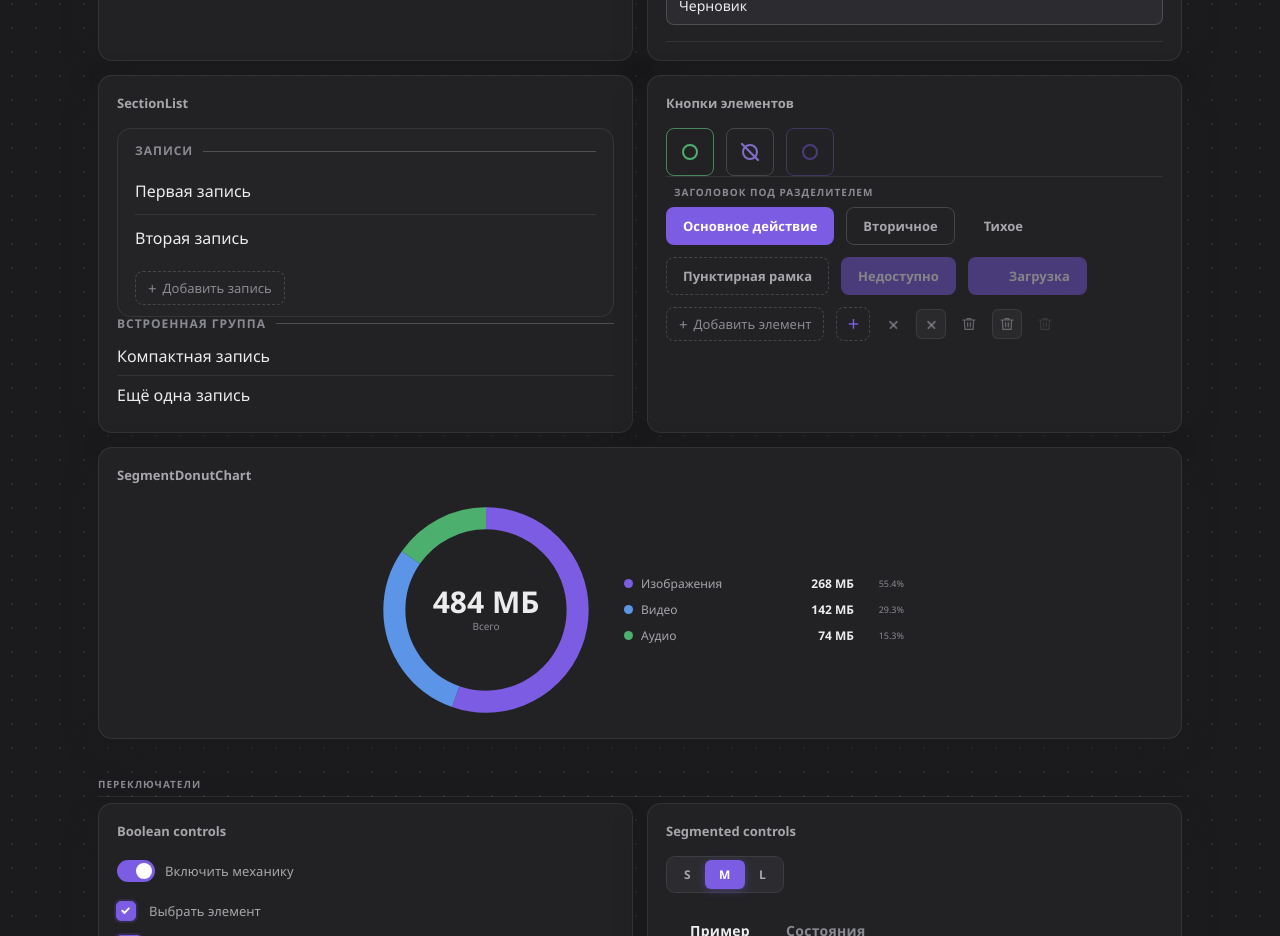
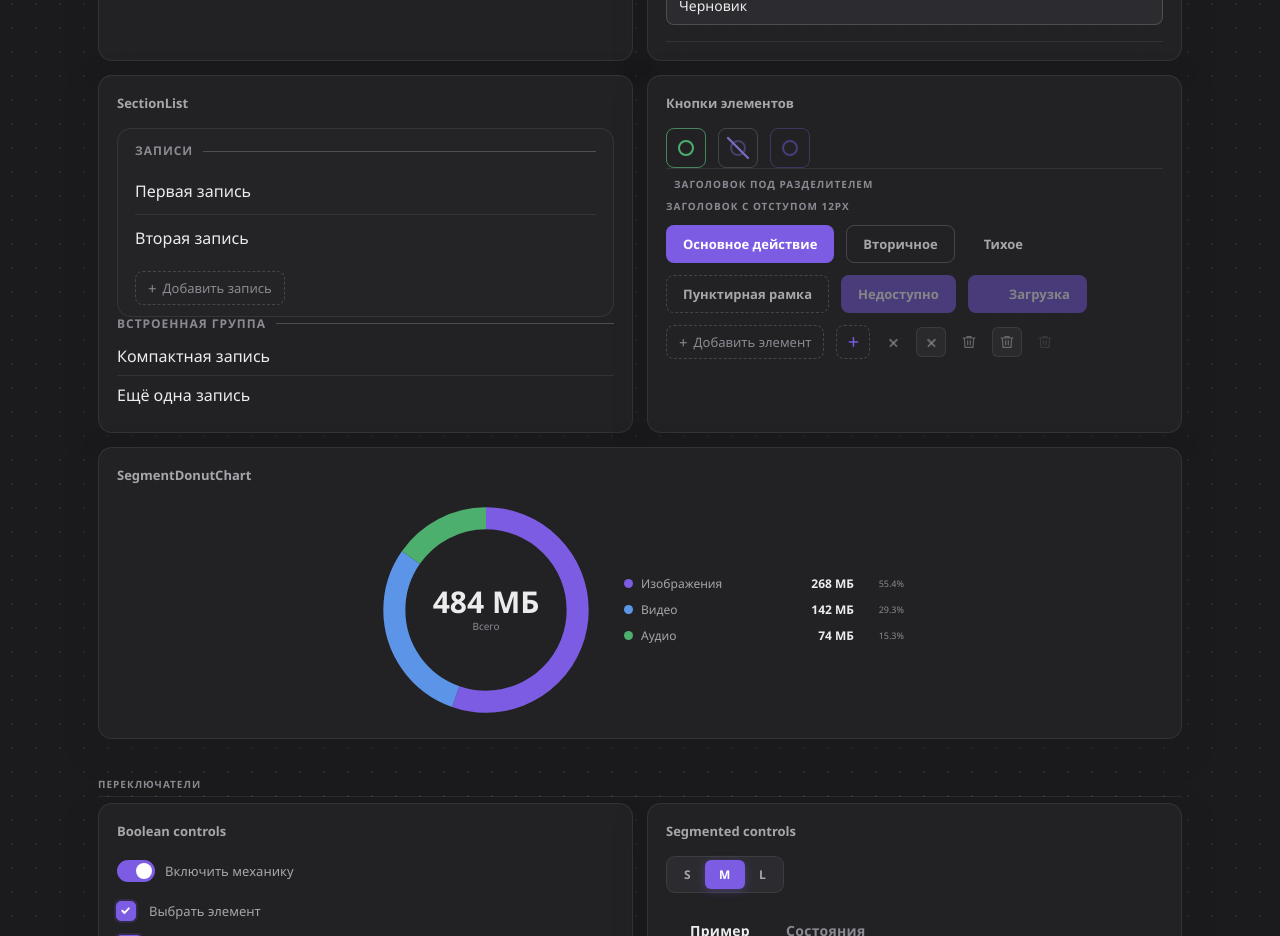
Before and after one commit to SylvieShare/share-ui, a Vue app: page / in a window 1280 px wide. Shown: the part 1760-2696 px from the top of the page. Built offline with nearby package versions, Linux system fonts and the light colour scheme.

Commit message:
Уменьшить IconToggleButton и добавить настройку отступа заголовка

```diff
--- a/package.json
+++ b/package.json
@@ -1,6 +1,6 @@
 {
   "name": "@sylvieshare/share-ui",
-  "version": "0.31.0",
+  "version": "0.32.0",
   "description": "Shared Vue 3 design tokens, UI primitives and headless interactions for SylvieShare applications.",
   "type": "module",
   "main": "./dist/share-ui.js",
--- a/src/components/IconToggleButton.vue
+++ b/src/components/IconToggleButton.vue
@@ -10,7 +10,7 @@
     <template #icon>
       <span class="share-icon-toggle__icon" aria-hidden="true"><slot name="icon" /></span>
       <svg class="share-icon-toggle__slash" viewBox="0 0 24 24" fill="none" aria-hidden="true">
-        <path d="M4 4 20 20" pathLength="1" />
+        <path d="M2 2 22 22" pathLength="1" />
       </svg>
     </template>
   </ActionButton>
@@ -22,13 +22,15 @@ const emit = defineEmits(['update:modelValue'])
 function toggle() { if (!props.disabled) emit('update:modelValue', !props.modelValue) }
 </script>
 <style scoped>
+.share-icon-toggle.share-action-button--icon-only { width: 40px; height: 40px; }
 .share-icon-toggle { position: relative; color: color-mix(in srgb, var(--icon-toggle-color) 65%, var(--text-muted)); transition: color .2s ease, border-color .2s ease, background .2s ease; }
 .share-icon-toggle.share-action-button:hover:not(:disabled) { color: var(--icon-toggle-color); }
 .share-icon-toggle--on { color: var(--icon-toggle-color); border-color: color-mix(in srgb, var(--icon-toggle-color) 60%, var(--border-strong)); }
-.share-icon-toggle__icon { display: grid; place-items: center; width: 24px; height: 24px; }
+.share-icon-toggle__icon { display: grid; place-items: center; width: 24px; height: 24px; opacity: .4; transition: opacity .2s ease; }
+.share-icon-toggle--on .share-icon-toggle__icon { opacity: 1; }
 .share-icon-toggle__icon :deep(svg) { width: 24px; height: 24px; }
 .share-icon-toggle__slash { position: absolute; width: 24px; height: 24px; left: 50%; top: 50%; transform: translate(-50%, -50%); pointer-events: none; }
 .share-icon-toggle__slash path { stroke: currentColor; stroke-width: 2.2; stroke-linecap: round; stroke-dasharray: 1; stroke-dashoffset: 0; opacity: 1; transition: stroke-dashoffset .22s ease, opacity .18s ease; }
 .share-icon-toggle--on .share-icon-toggle__slash path { stroke-dashoffset: 1; opacity: 0; }
-@media (prefers-reduced-motion: reduce) { .share-icon-toggle, .share-icon-toggle__slash path { transition: none; } }
+@media (prefers-reduced-motion: reduce) { .share-icon-toggle, .share-icon-toggle__icon, .share-icon-toggle__slash path { transition: none; } }
 </style>
--- a/src/components/SectionLabel.vue
+++ b/src/components/SectionLabel.vue
@@ -14,12 +14,14 @@ const props = defineProps({
   border: { type: Boolean, default: false },
   borderPosition: { type: String, default: 'after', validator: value => ['before', 'after'].includes(value) },
   inset: { type: [String, Number], default: null },
+  spaceAfter: { type: [String, Number], default: null },
   align: { type: String, default: '' },
 })
 const alignStyle = computed(() => {
   const map = { left: 'flex-start', center: 'center', right: 'flex-end' }
   const style = props.align && map[props.align] ? { justifyContent: map[props.align] } : {}
   if (props.inset != null) style.paddingInline = typeof props.inset === 'number' ? `${props.inset}px` : props.inset
+  if (props.spaceAfter != null) style.marginBottom = typeof props.spaceAfter === 'number' ? `${props.spaceAfter}px` : props.spaceAfter
   return style
 })
 </script>
--- a/src/gallery/ComponentGallery.vue
+++ b/src/gallery/ComponentGallery.vue
@@ -98,6 +98,7 @@
             <IconToggleButton :model-value="true" label="Недоступное действие" disabled><template #icon><svg viewBox="0 0 24 24" fill="none" stroke="currentColor" stroke-width="2"><circle cx="12" cy="12" r="7" /></svg></template></IconToggleButton>
           </div>
           <SectionLabel title="Заголовок под разделителем" border border-position="before" :inset="8" />
+          <SectionLabel title="Заголовок с отступом 12px" :space-after="12" />
           <div class="share-component-gallery__row">
             <ActionButton>Основное действие</ActionButton>
             <ActionButton variant="secondary">Вторичное</ActionButton>
--- a/src/index.d.ts
+++ b/src/index.d.ts
@@ -61,6 +61,7 @@ export const CompactCheckbox: DefineComponent<{
 export const SectionLabel: DefineComponent<{
   borderPosition?: 'before' | 'after'
   inset?: string | number | null
+  spaceAfter?: string | number | null
   title?: string
   border?: boolean
   align?: 'left' | 'center' | 'right' | ''
```
Also changed, not shown: 7 other files (tests, documents, lock files or other folders).
